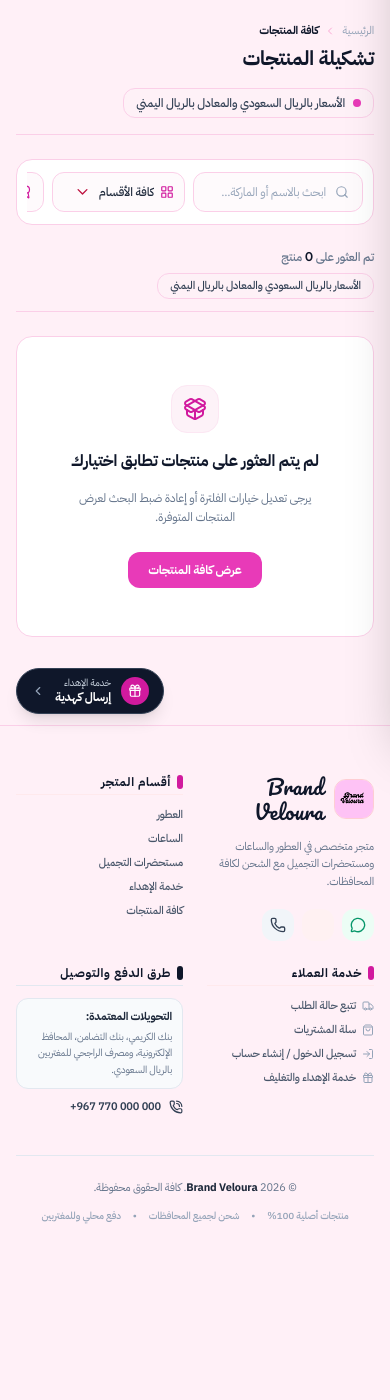
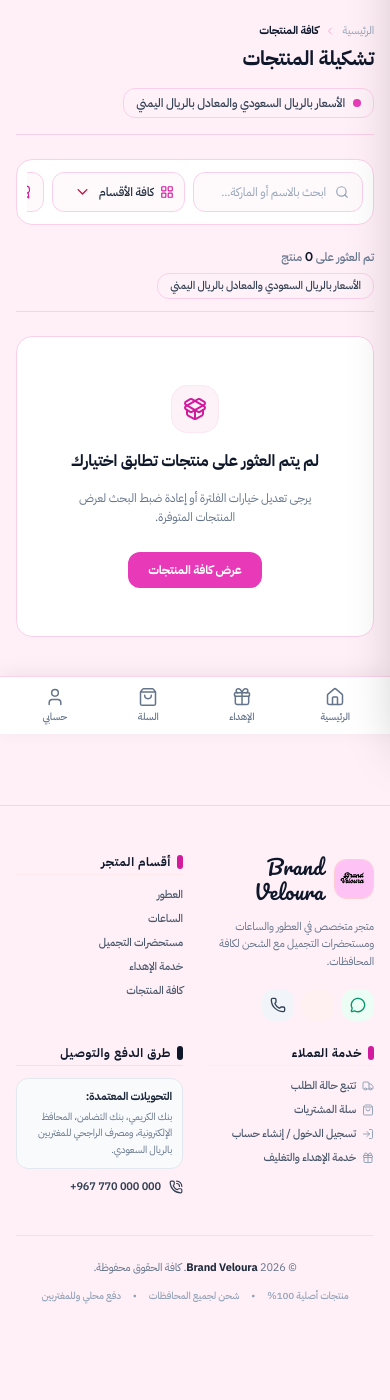
Before and after one commit to eng-duud/brandveloura, a Django app: page /products/ in a window 390 px wide. Shown: the part 110-1510 px from the top of the page. Before the commit the page ends 1334 px from the top, so only its background shows below. Run offline with Django 5.2, Linux system fonts and the light colour scheme; data comes from the database, SQL or seed files in the repository; data that the repository does not hold is empty; some libraries are stand-ins or nearby versions.

Commit message:
feat(ui): add mobile bottom navigation and optimize product image sizing in modal and detail

```diff
--- a/templates/base.html
+++ b/templates/base.html
@@ -445,13 +445,13 @@
     </div>
     {% endif %}
 
-    <!-- Dynamic Main Content -->
-    <main class="flex-grow">
+    <!-- Dynamic Main Content (with bottom padding compensation for mobile bottom nav) -->
+    <main class="flex-grow pb-20 md:pb-0">
         {% block content %}{% endblock %}
     </main>
 
     <!-- Luxury Structured Footer (شبكة 2*2 للجوال و 4 أعمدة للابتوب) -->
-    <footer class="bg-[#FFF0F7] border-t border-pink-200 mt-16 pt-12 pb-10 text-slate-700 text-xs">
+    <footer class="bg-[#FFF0F7] border-t border-pink-200 mt-16 pt-12 pb-24 md:pb-10 text-slate-700 text-xs">
         <div class="max-w-7xl mx-auto px-4 sm:px-6 lg:px-8 space-y-10">
 
             <!-- 2x2 Grid on Mobile, 4 Columns on Laptop/Desktop -->
@@ -597,6 +597,38 @@
 
         </div>
     </footer>
+
+    <!-- Mobile Fixed Bottom Navigation Bar (شريط الأيقونات والتنقل السفلي السريع للجوال) -->
+    <nav class="md:hidden fixed bottom-0 left-0 right-0 z-40 bg-white/95 backdrop-blur-md border-t border-pink-200/90 shadow-[0_-4px_20px_rgba(0,0,0,0.06)] px-2 py-1.5 flex items-center justify-around" aria-label="شريط التنقل السفلي">
+        <!-- 1. الرئيسية -->
+        <a href="{% url 'store:home' %}" class="flex flex-col items-center justify-center gap-0.5 py-1 px-3 rounded-xl transition min-w-[62px] {% if request.path == '/' %}text-brand-600 font-bold{% else %}text-slate-500 hover:text-slate-900 font-medium{% endif %}">
+            <i data-lucide="home" class="w-5 h-5 {% if request.path == '/' %}stroke-[2.5]{% else %}stroke-[1.8]{% endif %}"></i>
+            <span class="text-[10px]">الرئيسية</span>
+        </a>
+
+        <!-- 2. الإهداء -->
+        <a href="{% url 'store:gift_builder' %}" class="flex flex-col items-center justify-center gap-0.5 py-1 px-3 rounded-xl transition min-w-[62px] {% if 'gift' in request.path %}text-brand-600 font-bold{% else %}text-slate-500 hover:text-slate-900 font-medium{% endif %}">
+            <i data-lucide="gift" class="w-5 h-5 {% if 'gift' in request.path %}stroke-[2.5]{% else %}stroke-[1.8]{% endif %}"></i>
+            <span class="text-[10px]">الإهداء</span>
+        </a>
+
+        <!-- 3. السلة -->
+        <a href="{% url 'store:cart_view' %}" class="flex flex-col items-center justify-center gap-0.5 py-1 px-3 rounded-xl transition min-w-[62px] relative {% if 'cart' in request.path %}text-brand-600 font-bold{% else %}text-slate-500 hover:text-slate-900 font-medium{% endif %}">
+            <div class="relative">
+                <i data-lucide="shopping-bag" class="w-5 h-5 {% if 'cart' in request.path %}stroke-[2.5]{% else %}stroke-[1.8]{% endif %}"></i>
+                <div id="bottom-bar-cart-badge" class="absolute -top-1.5 -right-2">
+                    {% include 'store/partials/cart_badge.html' with cart_count=cart_count %}
+                </div>
+            </div>
+            <span class="text-[10px]">السلة</span>
+        </a>
+
+        <!-- 4. حسابي -->
+        <a href="{% if user.is_authenticated %}{% url 'store:account_profile' %}{% else %}{% url 'store:login' %}{% endif %}" class="flex flex-col items-center justify-center gap-0.5 py-1 px-3 rounded-xl transition min-w-[62px] {% if 'account' in request.path or 'login' in request.path or 'register' in request.path %}text-brand-600 font-bold{% else %}text-slate-500 hover:text-slate-900 font-medium{% endif %}">
+            <i data-lucide="user" class="w-5 h-5 {% if 'account' in request.path or 'login' in request.path or 'register' in request.path %}stroke-[2.5]{% else %}stroke-[1.8]{% endif %}"></i>
+            <span class="text-[10px]">حسابي</span>
+        </a>
+    </nav>
 
     <!-- Mobile Sidebar Drawer (نافبار جانبي بثلاث نقاط) -->
     <div id="mobile-sidebar-drawer" class="fixed inset-0 z-50 pointer-events-none transition-all duration-300">
@@ -750,11 +782,26 @@
     <!-- PWA & Lucide Scripts -->
     <script>
         lucide.createIcons();
+
+        // Sync mobile bottom navigation cart badge with top header badge
+        function syncCartBadges() {
+            const topBadge = document.getElementById('cart-badge');
+            const bottomBadge = document.getElementById('bottom-bar-cart-badge');
+            if (topBadge && bottomBadge) {
+                bottomBadge.innerHTML = topBadge.outerHTML;
+            }
+        }
+        document.body.addEventListener('cartUpdated', syncCartBadges);
+
         document.body.addEventListener('htmx:afterSwap', function(evt) {
             lucide.createIcons();
             // If swap targeted the quick view content, make sure modal is visible
             if (evt.detail.target && evt.detail.target.id === 'quick-view-content') {
                 openQuickViewModal();
+            }
+            // If swap updated cart badge container
+            if (evt.detail.target && evt.detail.target.id === 'cart-badge-container') {
+                syncCartBadges();
             }
         });
 
--- a/templates/store/components/floating_gift_cta.html
+++ b/templates/store/components/floating_gift_cta.html
@@ -1,6 +1,6 @@
-<!-- UI-PATTERN: Floating Gift CTA Component (زر الإهداء المباشر) -->
+<!-- UI-PATTERN: Floating Gift CTA Component (زر الإهداء المباشر - يظهر في الشاشات المتوسطة والكبيرة فقط لمنع التداخل مع النافبار السفلي للجوال) -->
 <aside
-    class="fixed bottom-5 left-4 sm:left-6 z-40 group pointer-events-auto"
+    class="hidden md:block fixed bottom-5 left-4 sm:left-6 z-30 group pointer-events-auto"
     aria-label="خدمة الإهداء"
 >
     <a
--- a/templates/store/product_detail.html
+++ b/templates/store/product_detail.html
@@ -103,12 +103,12 @@
         <!-- 1. Visual Section: Product Image Gallery (5 Cols)                   -->
         <!-- =================================================================== -->
         <div class="lg:col-span-5 space-y-3">
-            <div class="aspect-square w-full rounded-2xl overflow-hidden bg-white border border-pink-200 shadow-2xs relative group flex items-center justify-center p-4">
+            <div class="h-64 sm:h-80 lg:h-auto lg:aspect-square max-h-[300px] sm:max-h-[360px] lg:max-h-none w-full rounded-2xl overflow-hidden bg-white border border-pink-200 shadow-2xs relative group flex items-center justify-center p-3 sm:p-4">
                 <img
                     id="main-product-image"
                     src="{{ product.primary_image_url }}"
                     alt="{{ product.name_ar }}"
-                    class="w-full h-full object-contain transition-transform duration-300 group-hover:scale-105"
+                    class="max-h-full max-w-full object-contain transition-transform duration-300 group-hover:scale-105"
                 >
                 {% if product.discount_percentage > 0 %}
                 <span class="absolute top-4 right-4 px-2.5 py-1 rounded-full bg-slate-900 text-white text-[11px] font-bold shadow-xs">
```
Also changed, not shown: templates/store/partials/quick_view_modal.html (+15 -9 lines).
